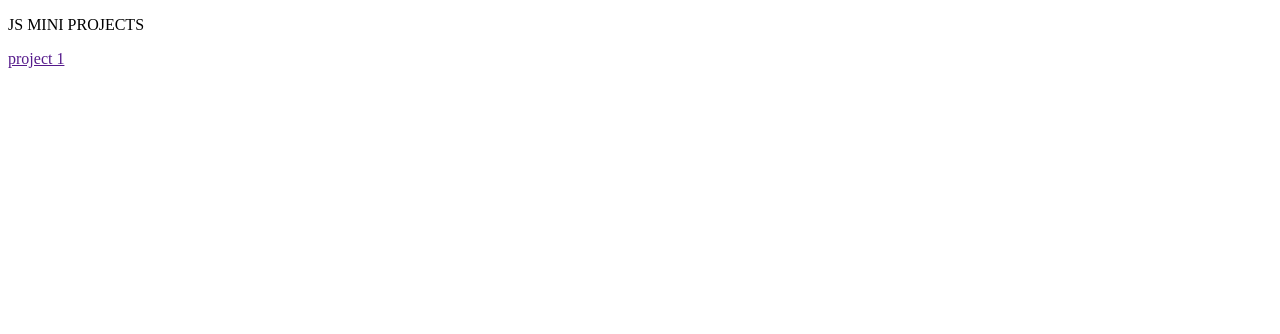
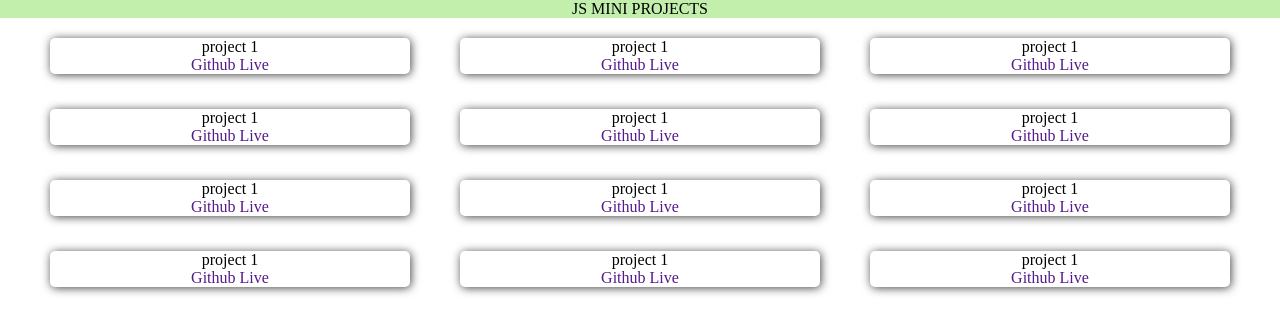
Before and after one commit to webakash1806/PW-javascript-milestone-1-assignment, a plain HTML site: page index.html in a window 1280 px wide. Drawn offline with Linux system fonts and the light colour scheme.

Commit message:
Designs created for home page0

```diff
--- a/index.html
+++ b/index.html
@@ -5,6 +5,7 @@
     <meta charset="UTF-8">
     <meta name="viewport" content="width=device-width, initial-scale=1.0">
     <title>Mini Projects</title>
+    <link rel="stylesheet" href="./style.css">
 </head>
 
 <body>
@@ -14,11 +15,66 @@
     </header>
 
     <main>
-        <a href="">
-            <div>
-                <p>project 1</p>
-            </div>
-        </a>
+        <div>
+            <p>project 1</p>
+            <a href="">Github</a>
+            <a href="">Live</a>
+        </div>
+        <div>
+            <p>project 1</p>
+            <a href="">Github</a>
+            <a href="">Live</a>
+        </div>
+        <div>
+            <p>project 1</p>
+            <a href="">Github</a>
+            <a href="">Live</a>
+        </div>
+        <div>
+            <p>project 1</p>
+            <a href="">Github</a>
+            <a href="">Live</a>
+        </div>
+        <div>
+            <p>project 1</p>
+            <a href="">Github</a>
+            <a href="">Live</a>
+        </div>
+        <div>
+            <p>project 1</p>
+            <a href="">Github</a>
+            <a href="">Live</a>
+        </div>
+        <div>
+            <p>project 1</p>
+            <a href="">Github</a>
+            <a href="">Live</a>
+        </div>
+        <div>
+            <p>project 1</p>
+            <a href="">Github</a>
+            <a href="">Live</a>
+        </div>
+        <div>
+            <p>project 1</p>
+            <a href="">Github</a>
+            <a href="">Live</a>
+        </div>
+        <div>
+            <p>project 1</p>
+            <a href="">Github</a>
+            <a href="">Live</a>
+        </div>
+        <div>
+            <p>project 1</p>
+            <a href="">Github</a>
+            <a href="">Live</a>
+        </div>
+        <div>
+            <p>project 1</p>
+            <a href="">Github</a>
+            <a href="">Live</a>
+        </div>
     </main>
 
 </body>
--- a/style.css
+++ b/style.css
@@ -0,0 +1,32 @@
+* {
+    padding: 0;
+    margin: 0;
+    box-sizing: border-box;
+}
+
+body {
+    width: 100vw;
+    overflow-x: hidden;
+}
+
+a {
+    text-decoration: none;
+}
+
+header {
+    background-color: #c3efad;
+    text-align: center;
+}
+
+main {
+    display: grid;
+    grid-template-columns: 1fr 1fr 1fr;
+    text-align: center;
+    gap: 35px 50px;
+    padding: 20px 50px;
+}
+
+div {
+    border-radius: 5px;
+    box-shadow: 1px 1px 10px #000000bd;
+}
```
